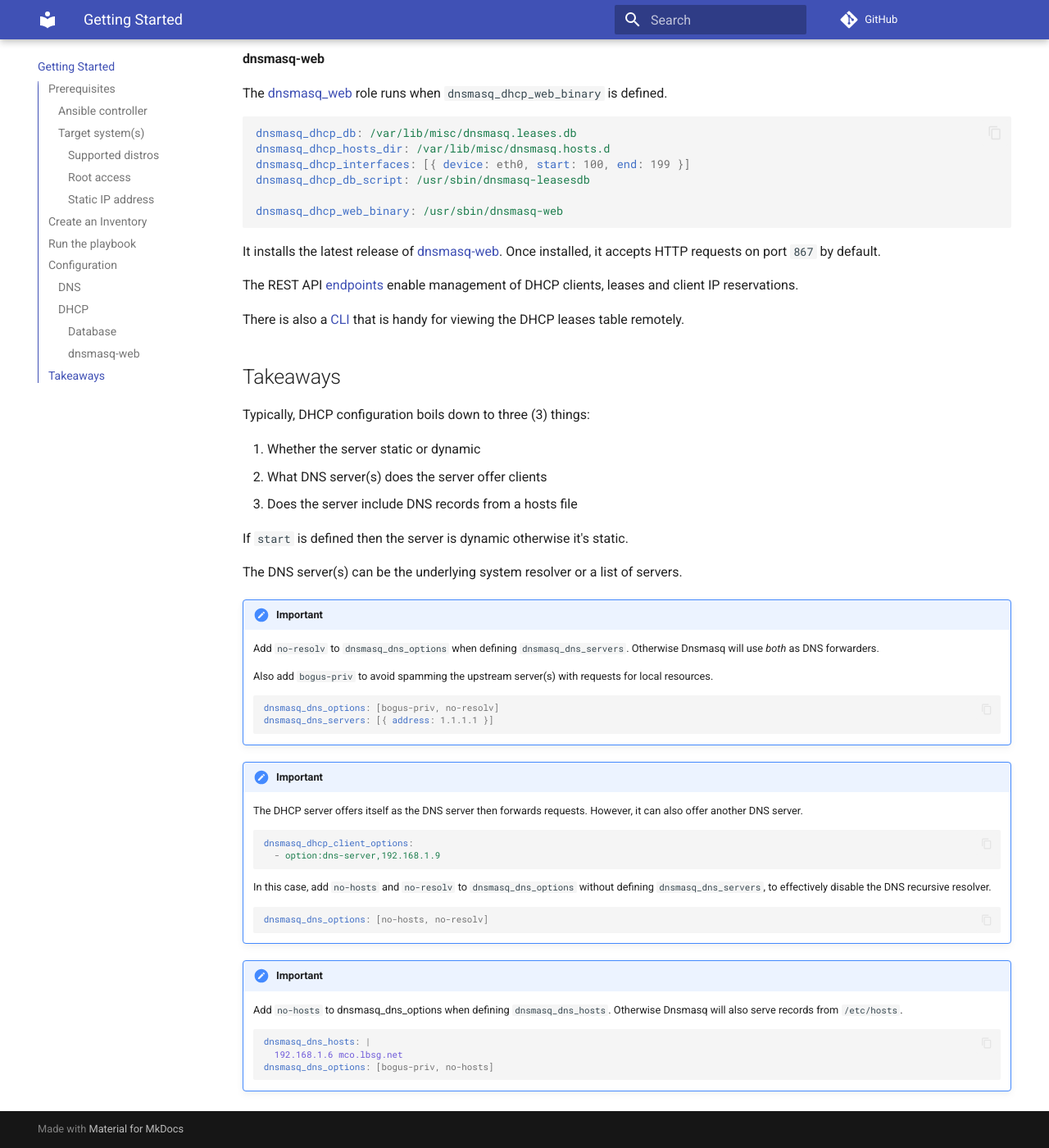
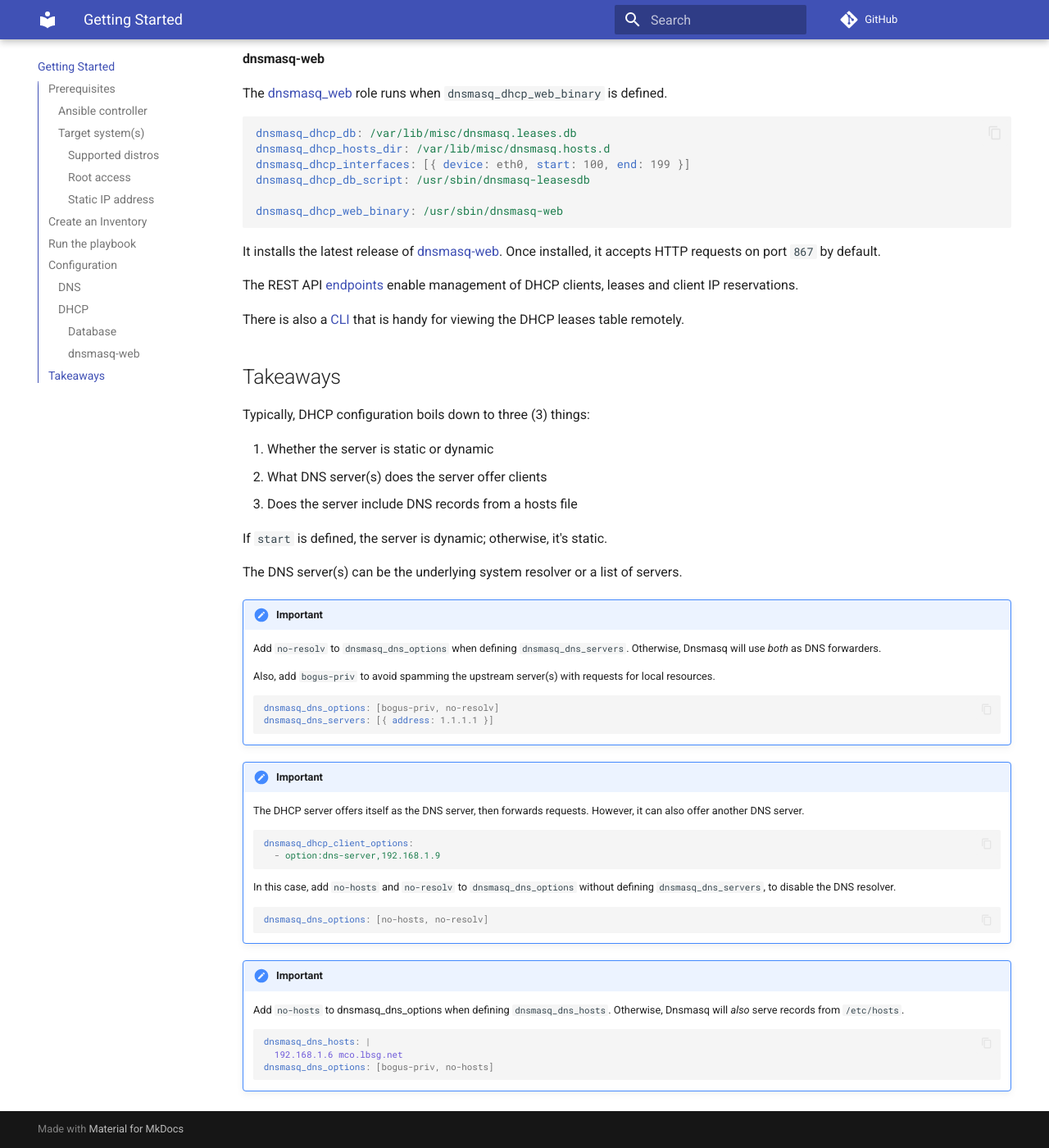
Before and after one commit to amigus/dnsmasq-ansible, an MkDocs documentation site: the page built from docs/getting-started.md, in a window 1280 px wide and 1400 px high, scrolled down 3840 px. Shown: the whole window at 82% size. Built offline with MkDocs 1.6.1 and Material for MkDocs 9.7.7, drawn with Linux system fonts in a browser that asks for light colours; emoji names are drawn with the system emoji font; comment, search, counter and statistics services are not loaded; some of the changed text lies outside the part shown.

Commit message:
Content corrections.

````diff
--- a/docs/getting-started.md
+++ b/docs/getting-started.md
@@ -9,12 +9,12 @@ and [amigus.dnsmaq](installation.md) installed.
 
 ### Target system(s)
 
-**Must have Python installed** and use the `apk`, `dnf` or `zypper` package manager.
+**Must have Python installed** and use the `apk`, `dnf`, or `zypper` package manager.
 
 #### Supported distros
 
-- **RedHat** based: Rocky Linux, AlmaLinux
-- **OpenSUSE** based: Leap or Tumbleweed
+- **RedHat**-based: Rocky Linux, AlmaLinux
+- **OpenSUSE**-based: Leap or Tumbleweed
 - **Alpine** Linux
 
 #### Root access
@@ -23,7 +23,7 @@ The user running Ansible needs **SSH access to the target system(s) as root** or
 
 #### Static IP address
 
-The target system(s) **_must_ already have a static IP address** on the interface for DHCP to work.
+For DHCP to work, the target system(s) **_must_ already have a static IP address** on the interface.
 
 ## Create an Inventory
 
@@ -93,7 +93,8 @@ Use `ansible-playbook` to run it on the inventory:
 ansible-playbook -i inventory.yaml amigus.dnsmasq.dnsmasq
 ```
 
-If everything is set up correctly, it will install Dnsmasq on the target(s). :tada:
+It will install Dnsmasq on the target(s) if everything is set up correctly.
+:tada:
 
 !!! tip
     The Ansible [documentation](https://docs.ansible.com/ansible/latest)
@@ -169,7 +170,7 @@ dnsmasq_dhcp_db_script: /usr/sbin/dnsmasq-leasesdb
 ```
 
 !!! note
-    The role will _create_ the database and the script so neither should exist initially.
+    The role will _create_ the database and install the script so neither need to exist initially.
 
 #### dnsmasq-web
 
@@ -197,19 +198,19 @@ that is handy for viewing the DHCP leases table remotely.
 
 Typically, DHCP configuration boils down to three (3) things:
 
-1. Whether the server static or dynamic
+1. Whether the server is static or dynamic
 1. What DNS server(s) does the server offer clients
 1. Does the server include DNS records from a hosts file
 
-If `start` is defined then the server is dynamic otherwise it's static.
+If `start` is defined, the server is dynamic; otherwise, it's static.
 
 The DNS server(s) can be the underlying system resolver or a list of servers.
 
 !!! important
     Add `no-resolv` to `dnsmasq_dns_options` when defining `dnsmasq_dns_servers`.
-    Otherwise Dnsmasq will use _both_ as DNS forwarders.
+    Otherwise, Dnsmasq will use _both_ as DNS forwarders.
 
-    Also add `bogus-priv` to avoid spamming the upstream server(s) with requests for local resources.
+    Also, add `bogus-priv` to avoid spamming the upstream server(s) with requests for local resources.
 
     ```yaml
     dnsmasq_dns_options: [bogus-priv, no-resolv]
@@ -217,7 +218,7 @@ The DNS server(s) can be the underlying system resolver or a list of servers.
     ```
 
 !!! important
-    The DHCP server offers itself as the DNS server then forwards requests.
+    The DHCP server offers itself as the DNS server, then forwards requests.
     However, it can also offer another DNS server.
 
     ```yaml
@@ -226,8 +227,7 @@ The DNS server(s) can be the underlying system resolver or a list of servers.
     ```
 
     In this case, add `no-hosts` and `no-resolv` to `dnsmasq_dns_options`
-    without defining `dnsmasq_dns_servers`,
-    to effectively disable the DNS recursive resolver.
+    without defining `dnsmasq_dns_servers`, to disable the DNS resolver.
 
     ```yaml
     dnsmasq_dns_options: [no-hosts, no-resolv]
@@ -235,7 +235,7 @@ The DNS server(s) can be the underlying system resolver or a list of servers.
 
 !!! important
     Add `no-hosts` to dnsmasq_dns_options when defining `dnsmasq_dns_hosts`.
-    Otherwise Dnsmasq will also serve records from `/etc/hosts`.
+    Otherwise, Dnsmasq will _also_ serve records from `/etc/hosts`.
 
     ```yaml
     dnsmasq_dns_hosts: |
````
Also changed, not shown: other parts of docs/getting-started.md (+5 -5 lines), README.md (+9 -8 lines), docs/index.md (+3 -3 lines), docs/installation.md (+4 -4 lines).
